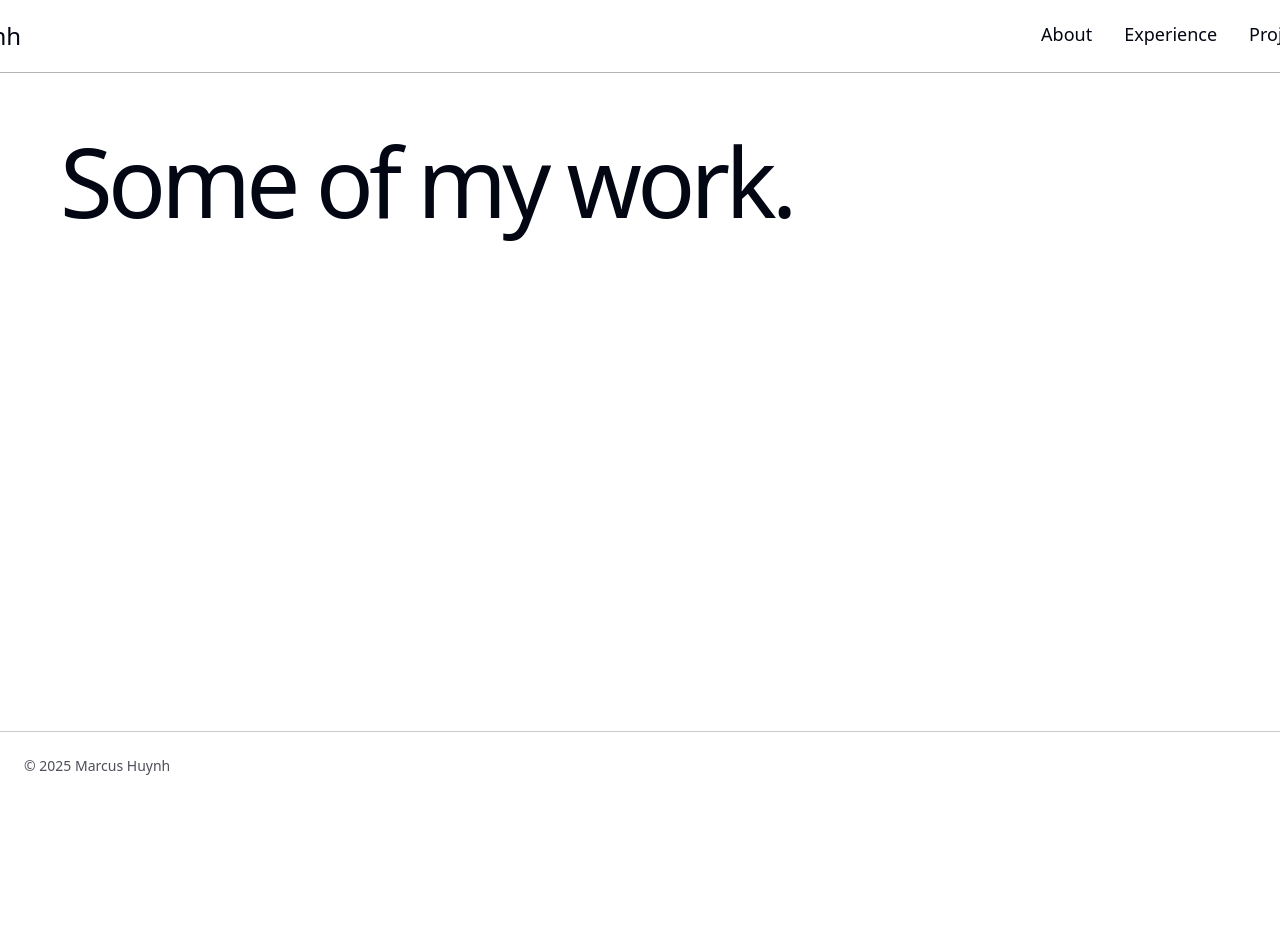
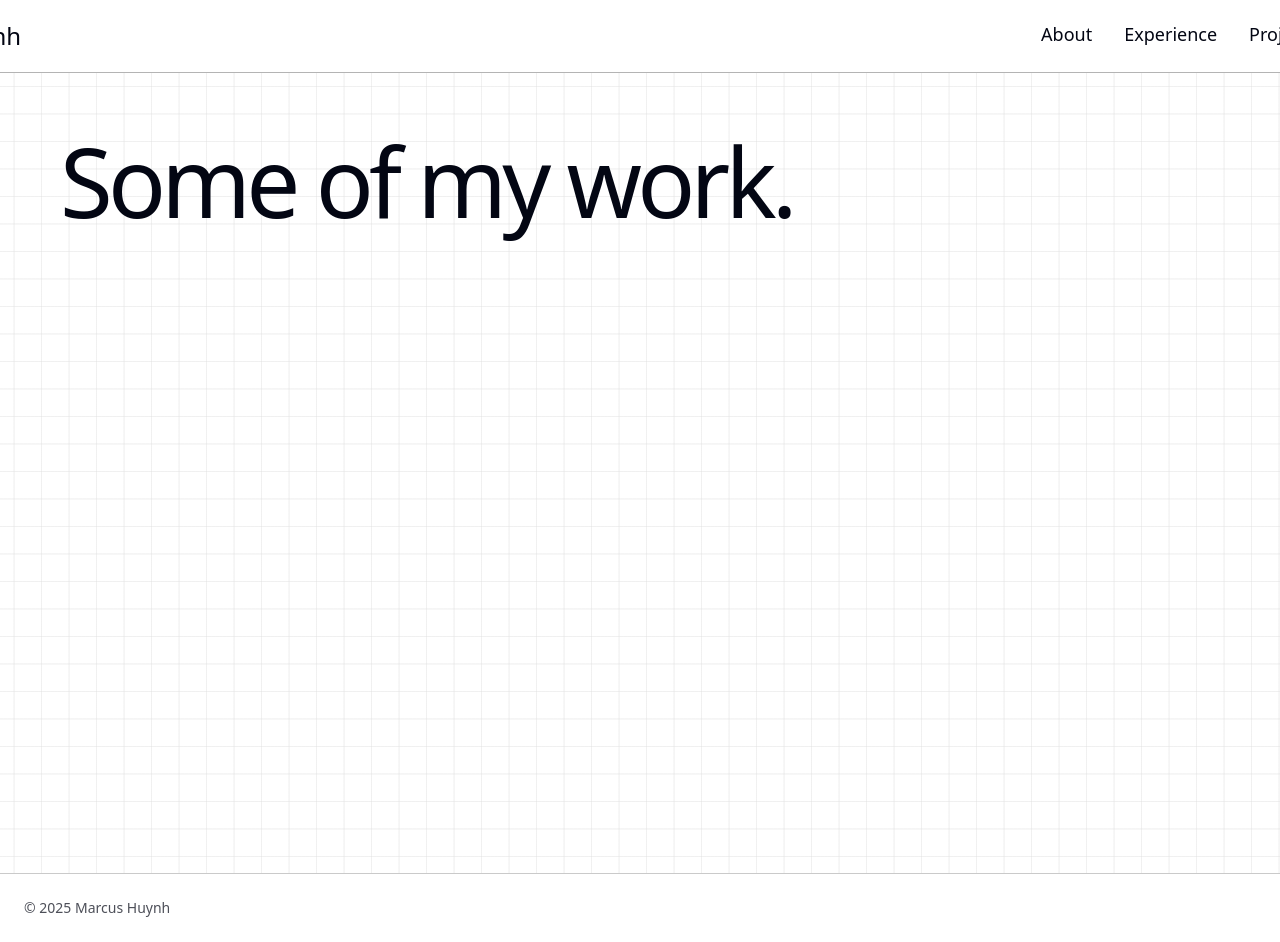
Before and after one commit to mjhuynh8/personal-portfolio, a Next.js app: page /projects in a window 1280 px wide. Shown: the top 942 px of the page. Before the commit the page ends 800 px from the top, so only its background shows below. Built offline with nearby package versions, Linux system fonts and the light colour scheme.

Commit message:
splash screen and background

```diff
--- a/app/about/page.js
+++ b/app/about/page.js
@@ -3,6 +3,7 @@ import cat from "./cat_pfp.jpeg";
 
 export default function About() {
   return (
+    <div className="container-background min-h-screen">
       <div className="p-15 flex flex-col gap-15 max-w-screen-2xl mx-auto">
         <h1
           className="text-8xl tracking-tighter
@@ -15,9 +16,9 @@ text-balance"
             <div className="flex flex-col gap-5 basis-2/3">
               <h1 className="text-6xl">Hi, I&apos;m Marcus</h1>
               <p className="text-2xl text-balance">
-              I&apos;m a recent Computer Science graduate from Virginia Tech. I
-              made this website to share some of my work and experiences in a
-              more personal way without all of the business buzzwords and
+                I&apos;m a recent Computer Science graduate from Virginia Tech.
+                I made this website to share some of my work and experiences in
+                a more personal way without all of the business buzzwords and
                 jargon. Everything you see here is in my own words and made from
                 scratch. Enjoy your stay!
               </p>
@@ -34,5 +35,6 @@ text-balance"
           </div>
         </div>
       </div>
+    </div>
   );
 }
--- a/app/components/ExperienceCard.js
+++ b/app/components/ExperienceCard.js
@@ -10,7 +10,7 @@ export default function ExperienceCard({
   link,
 }) {
   return (
-    <div className="flex flex-col gap-4 border-2 border-gray-300 rounded-lg p-8">
+    <div className="flex flex-col gap-4 border-2 border-gray-300 rounded-lg p-8 bg-primary">
       <div className="flex flex-row gap-2 justify-between items-center">
         <div className="flex flex-col gap-2">
           <div className="flex flex-row gap-4 items-center">
--- a/app/components/LoadingBar.js
+++ /dev/null
@@ -1,8 +0,0 @@
-export default function LoadingBar() {
-  return (
-    <div className="relative h-[3px] w-[300px] overflow-hidden bg-[rgb(146,154,171)]">
-      <div className="absolute inset-0 bg-[linear-gradient(87deg,_rgb(247,247,247)_0%,_rgba(57,62,70,0.14)_30%,_rgba(57,62,70,0.14)_70%,_rgb(247,247,247)_100%)]" />
-      <div className="absolute top-0 left-[-20%] h-full w-[70px] bg-[linear-gradient(87deg,_rgba(238,238,238,0)_0%,_rgb(238,238,238)_40%,_rgb(238,238,238)_60%,_rgba(238,238,238,0)_100%)] animate-light" />
-    </div>
-  );
-}
--- a/app/components/NavbarHome.js
+++ b/app/components/NavbarHome.js
@@ -11,11 +11,11 @@ const links = [
 
 export default function NavbarHome() {
   return (
-    <nav className="flex gap-8 p-4 text-2xl">
+    <nav className="flex flex-col items-center gap-10 p-4 text-2xl">
       {links.map(({ href, label }) => {
         return (
           <Link key={href} href={href}>
-            {label}
+            <button className="nav-button">{label}</button>
           </Link>
         );
       })}
--- /dev/null
+++ b/app/components/SplashScreen.js
@@ -0,0 +1,61 @@
+"use client";
+import { useEffect, useState, useMemo } from "react";
+
+export default function SplashScreen() {
+  const [spanStates, setSpanStates] = useState([
+    { active: false, fade: false },
+    { active: false, fade: false },
+  ]);
+  const [introHidden, setIntroHidden] = useState(false);
+
+  const spans = useMemo(() => ["Marcus", "Huynh"], []);
+
+  useEffect(() => {
+    spans.forEach((_, idx) => {
+      setTimeout(() => {
+        setSpanStates((prev) =>
+          prev.map((span, i) => (i === idx ? { ...span, active: true } : span))
+        );
+      }, (idx + 1) * 400);
+    });
+
+    setTimeout(() => {
+      spans.forEach((_, idx) => {
+        setTimeout(() => {
+          setSpanStates((prev) =>
+            prev.map((span, i) =>
+              i === idx ? { active: false, fade: true } : span
+            )
+          );
+        }, (idx + 1) * 50);
+      });
+    }, 2000);
+
+    setTimeout(() => {
+      setIntroHidden(true);
+    }, 2300);
+  }, [spans]);
+
+  return (
+    <div
+      className={`intro fixed z-100 left-0 text-8xl font-bold w-full h-full bg-text transition-all duration-1000 flex items-center justify-center ${
+        introHidden ? "top-[-100vh]" : "top-0"
+      }`}
+    >
+      <h1 className="logo-header absolute top-[50%] left-[50%] translate-x-[-50%] translate-y-[-50%] text-primary">
+        {spans.map((text, idx) => (
+          <span key={idx}>
+            <span
+              className={`logo splash-span ${
+                spanStates[idx]?.active ? "active" : ""
+              } ${spanStates[idx]?.fade ? "fade" : ""}`}
+            >
+              {text}
+            </span>
+            {idx < spans.length - 1 && " "}
+          </span>
+        ))}
+      </h1>
+    </div>
+  );
+}
--- a/app/contact/page.js
+++ b/app/contact/page.js
@@ -1,5 +1,6 @@
 export default function Contact() {
   return (
+    <div className="container-background min-h-screen">
       <div className="p-15 flex flex-col gap-10">
         <h1
           className="text-8xl tracking-tighter
@@ -31,5 +32,6 @@ text-balance"
           </div>
         </div>
       </div>
+    </div>
   );
 }
--- a/app/experience/page.js
+++ b/app/experience/page.js
@@ -3,6 +3,7 @@ import { experience } from "./experiences";
 
 export default function Experience() {
   return (
+    <div className="container-background min-h-screen">
       <div className="p-15 flex flex-col gap-15 max-w-screen-2xl mx-auto">
         <h1
           className="text-8xl tracking-tighter
@@ -27,5 +28,6 @@ text-balance"
           })}
         </div>
       </div>
+    </div>
   );
 }
--- a/app/globals.css
+++ b/app/globals.css
@@ -25,6 +25,96 @@
     animation: animate-light 2.5s ease-in-out infinite;
   }
 
+  .splash-span {
+    position: relative;
+    display: inline-block;
+    bottom: -20px;
+    opacity: 0;
+  }
+
+  .splash-span.active {
+    bottom: 0;
+    opacity: 1;
+    transition: ease-in-out 0.5s;
+  }
+
+  .splash-span.fade {
+    bottom: 150px;
+    opacity: 0;
+    transition: ease-in-out 0.5s;
+  }
+
+  .nav-button {
+    padding: 15px 25px;
+    border: unset;
+    border-radius: 15px;
+    color: var(--color-text);
+    z-index: 1;
+    background: var(--color-primary);
+    position: relative;
+    font-weight: 1000;
+    font-size: 17px;
+    box-shadow: 4px 8px 19px -3px rgba(0, 0, 0, 0.18);
+    transition: all 250ms;
+    overflow: hidden;
+    width: 160px;
+    text-align: center;
+  }
+
+  .nav-button::before {
+    content: "";
+    position: absolute;
+    top: 0;
+    left: 0;
+    height: 100%;
+    width: 0;
+    border-radius: 15px;
+    background-color: var(--color-text);
+    z-index: -1;
+    box-shadow: 4px 8px 19px -3px rgba(0, 0, 0, 0.18);
+    transition: all 250ms;
+  }
+
+  .nav-button:hover {
+    color: #e8e8e8;
+  }
+
+  .nav-button:hover::before {
+    width: 100%;
+  }
+
+  .container-background {
+    width: 100%;
+    height: 100%;
+    --color: #e1e1e17d;
+    background-color: var(--color-primary);
+    background-image: linear-gradient(
+        0deg,
+        transparent 24%,
+        var(--color) 25%,
+        var(--color) 26%,
+        transparent 27%,
+        transparent 74%,
+        var(--color) 75%,
+        var(--color) 76%,
+        transparent 77%,
+        transparent
+      ),
+      linear-gradient(
+        90deg,
+        transparent 24%,
+        var(--color) 25%,
+        var(--color) 26%,
+        transparent 27%,
+        transparent 74%,
+        var(--color) 75%,
+        var(--color) 76%,
+        transparent 77%,
+        transparent
+      );
+    background-size: 55px 55px;
+  }
+
   @keyframes animate-light {
     0% {
       left: -30%;
--- a/app/page.js
+++ b/app/page.js
@@ -2,25 +2,13 @@
 
 import { useEffect, useState } from "react";
 import NavbarHome from "./components/NavbarHome";
-import LoadingBar from "./components/LoadingBar";
+import SplashScreen from "./components/SplashScreen";
 
 export default function Home() {
-  const [loading, setLoading] = useState(true);
-  useEffect(() => {
-    setTimeout(() => {
-      setLoading(false);
-    }, 2250);
-  }, []);
   return (
-    <div className="flex flex-col items-center justify-center min-h-screen gap-10">
-      <h1 className="text-8xl font-bold">Marcus Huynh</h1>
-      {loading ? (
-        <LoadingBar />
-      ) : (
-        <>
-          <NavbarHome />
-        </>
-      )}
+    <div className="flex flex-col items-center justify-center min-h-screen gap-10 container-background">
+      <SplashScreen />
+      <NavbarHome />
     </div>
   );
 }
--- a/app/projects/page.js
+++ b/app/projects/page.js
@@ -1,5 +1,6 @@
 export default function Projects() {
   return (
+    <div className="container-background min-h-screen">
       <div className="p-15 flex flex-col gap-15 max-w-screen-2xl mx-auto">
         <h1
           className="text-8xl tracking-tighter
@@ -9,5 +10,6 @@ text-balance"
         </h1>
         <div className="flex flex-col gap-15"></div>
       </div>
+    </div>
   );
 }
```
Lines whose indentation alone changed are shown as unchanged.
